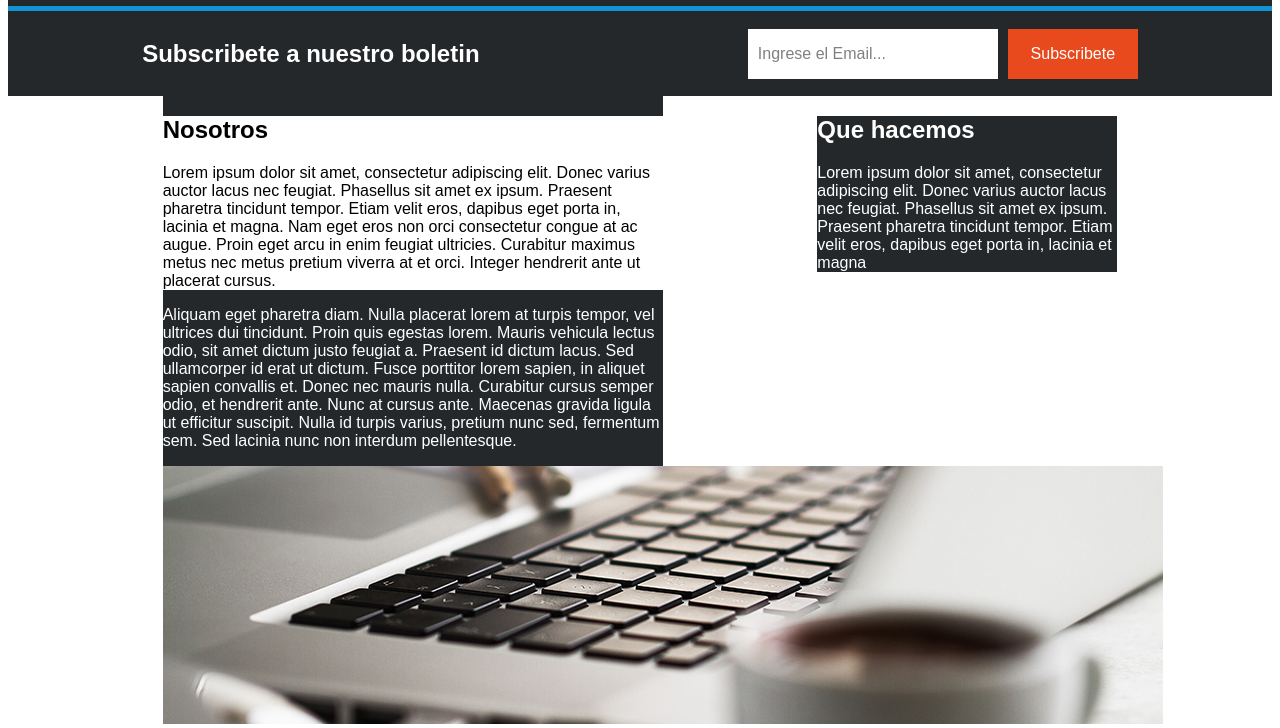
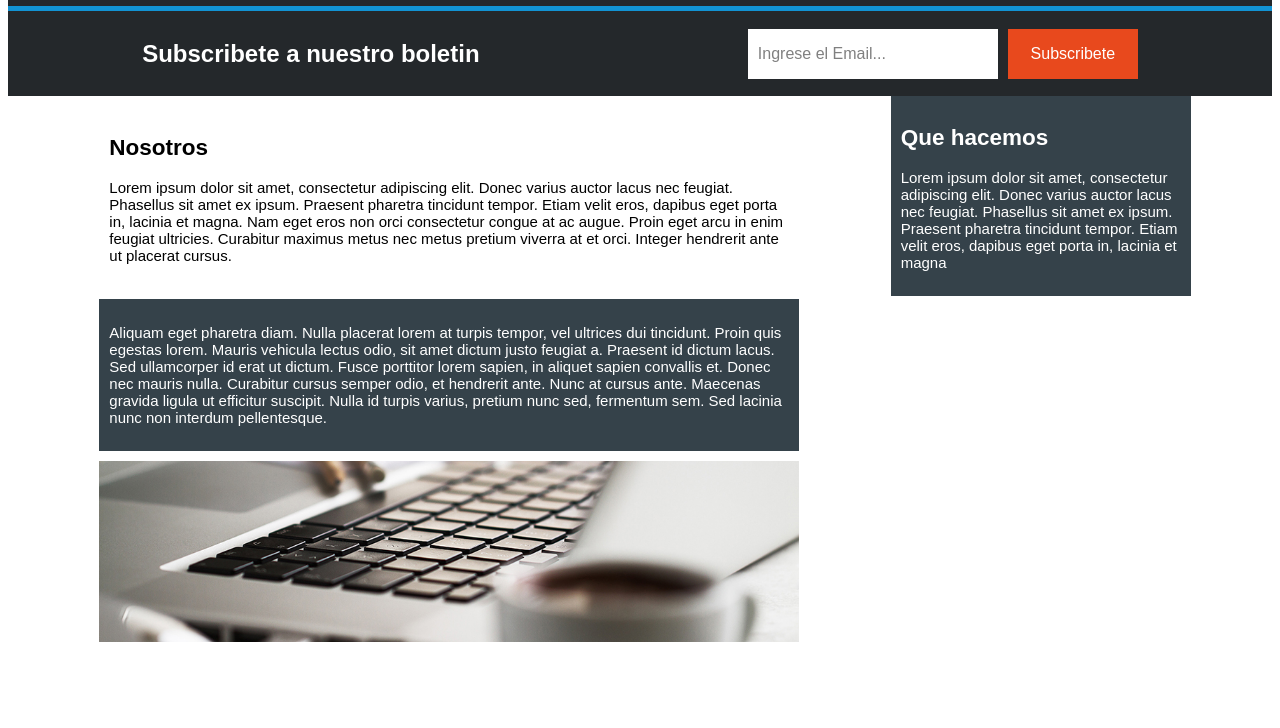
Before and after one commit to danielmontoyar2008/Proyecto-Graphel, a plain HTML site: page pages/nosotros.html in a window 1280 px wide. Shown: the part 87-815 px from the top of the page. Drawn offline with Linux system fonts and the light colour scheme.

Commit message:
DMR - Primer avance

```diff
--- a/pages/nosotros.html
+++ b/pages/nosotros.html
@@ -40,7 +40,7 @@ magna. Nam eget eros non orci consectetur congue at ac augue. Proin eget arcu in
 ultricies. Curabitur maximus metus nec metus pretium viverra at et orci. Integer hendrerit ante ut placerat
 cursus.</P>
         </div>
-        <div>
+        <div class="gris">
             <p>Aliquam eget pharetra diam. Nulla placerat lorem at turpis tempor, vel ultrices dui tincidunt. Proin
 quis egestas lorem. Mauris vehicula lectus odio, sit amet dictum justo feugiat a. Praesent id dictum
 lacus. Sed ullamcorper id erat ut dictum. Fusce porttitor lorem sapien, in aliquet sapien convallis et.
@@ -51,7 +51,7 @@ Sed lacinia nunc non interdum pellentesque.</p>
         <img src="../assets/images/891.jpg" alt="">
     </div>
         <aside>
-            <div>
+            <div class="gris">
             <h2>Que hacemos</h2>
             <p>Lorem ipsum dolor sit amet, consectetur
 adipiscing elit. Donec varius auctor lacus
@@ -59,8 +59,8 @@ nec feugiat. Phasellus sit amet ex ipsum.
 Praesent pharetra tincidunt tempor. Etiam
 velit eros, dapibus eget porta in, lacinia et
 magna</p>
+        </aside>
         </div>
-        </aside>
     </section>
 </body>
 </html>
--- a/styles/style.css
+++ b/styles/style.css
@@ -27,11 +27,11 @@ header {
     background-image: url("../assets/images/cabecera.jpg");
     background-size: cover;
     background-position: center;
-    height: 45vh;
+    height: 400px;
     justify-content: center;
     align-items: center;
     display: flex;
-    font-size: 25px;
+    font-size: 3vh;
     div {
         text-align: center;
         width: 100vh;
@@ -40,6 +40,7 @@ header {
         }
         h1 {
             line-height: 2vh;
+
         }
     }
 }
@@ -74,7 +75,7 @@ header {
     justify-content: space-evenly;
     align-items: center;
     color: black;
-    height: 35vh;
+    height: 300px;
     div {
         text-align: center;
         width: 340px;
@@ -93,21 +94,32 @@ footer {
 }
 
 #contenido {
-    height: 60vh;
     color: white;
     display: flex ;
     justify-content: space-evenly;
-    #blanco{
-        background-color: white;
+    font-size: 15px;
+    div {
+        padding: 10px;
+    }
+    .gris {
+        background-color: #35424A;
+    }
+    #blanco {
         color: black;
     }
-    div {
-        background-color: #24282B;
-    }
     #nosotros {
-        width: 500px;
+        width: 700px;
+        display: flex;
+        flex-direction: column;
+        gap: 10px;
     }
     aside {
         width: 300px;
+        display: flex;
+        flex-direction: column;
+        gap: 50px;
+    }
+    img {
+        width: 100%;
     }
 }
```
